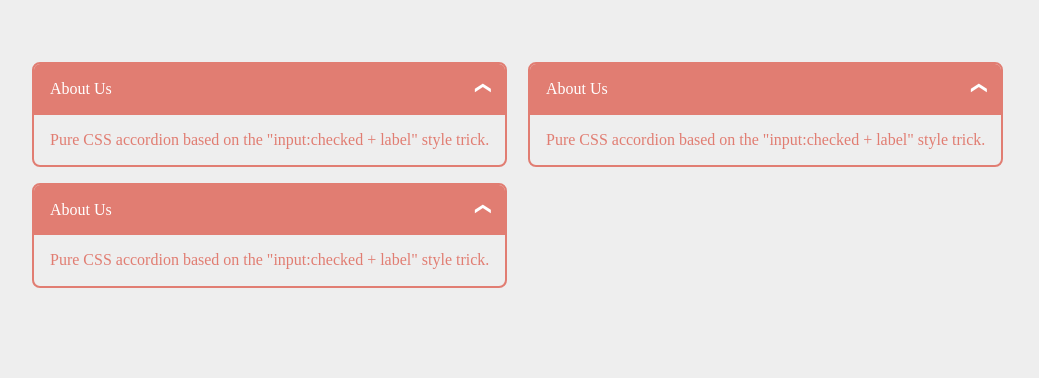
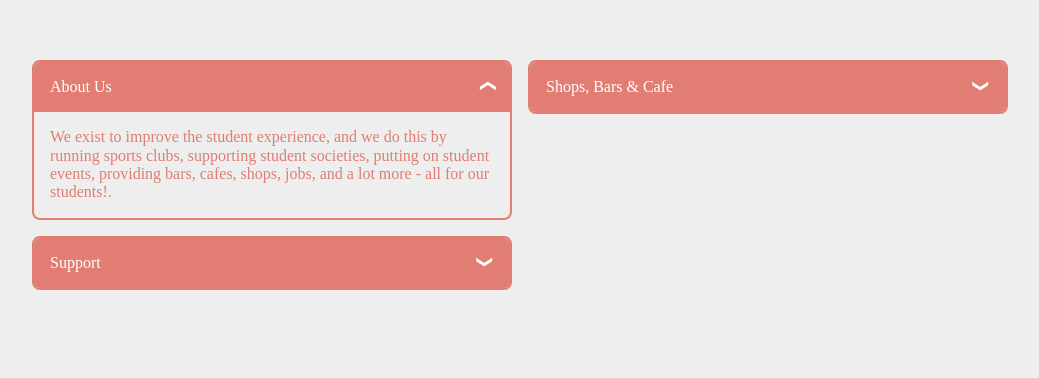
Before and after one commit to musicabbage/website-challenge, a plain HTML site: page index.html in a window 1280 px wide. Shown: the part 225-603 px from the top of the page, without its empty margins (120-1159 px from the left). Drawn offline with nearby package versions, Linux system fonts and the light colour scheme.

Commit message:
chore: Update wording

```diff
--- a/index.html
+++ b/index.html
@@ -11,28 +11,30 @@
 <!-- partial:index.partial.html -->
 <section class="accordion">
   <div class="tab">
-    <input type="checkbox" name="accordion-1" id="cb1" checked>
-    <label for="cb1" class="tab__label">About Us</label>
+    <input type="checkbox" name="accordion-1" id="cb_abt" checked>
+    <label for="cb_abt" class="tab__label">About Us</label>
     <div class="tab__content">
-      <p>Pure CSS accordion based on the "input:checked + label" style trick.</p>
+      <p>We exist to improve the student experience, and we do this by running sports clubs, supporting student societies, putting on student events, providing bars, cafes, shops, jobs, and a lot more - all for our students!.</p>
     </div>
   </div>
 </section>
 <section class="accordion">
   <div class="tab">
-    <input type="checkbox" name="accordion-1" id="cb2" checked>
-    <label for="cb2" class="tab__label">About Us</label>
+    <input type="checkbox" name="accordion-1" id="cb_food">
+    <label for="cb_food" class="tab__label">Shops, Bars & Cafe</label>
     <div class="tab__content">
-      <p>Pure CSS accordion based on the "input:checked + label" style trick.</p>
+      <p>We run a number of bars, cafes and shops on campus. Our trading company raises profits to help fund societies, sports clubs, campaigns and student representation. Our outlets are staffed by current Sussex students or recent graduates. Everything we do is by students, for students.
+      </p>
     </div>
   </div>
 </section>
 <section class="accordion">
   <div class="tab">
-    <input type="checkbox" name="accordion-1" id="cb3" checked>
-    <label for="cb3" class="tab__label">About Us</label>
+    <input type="checkbox" name="accordion-1" id="cb_support">
+    <label for="cb_support" class="tab__label">Support</label>
     <div class="tab__content">
-      <p>Pure CSS accordion based on the "input:checked + label" style trick.</p>
+      <p>The Student Union advice team provide advice on University-related issues and housing for every Sussex student. If it’s not an area we cover then we can point you in the right direction to get help.
+      </p>
     </div>
   </div>
 </section>
```
